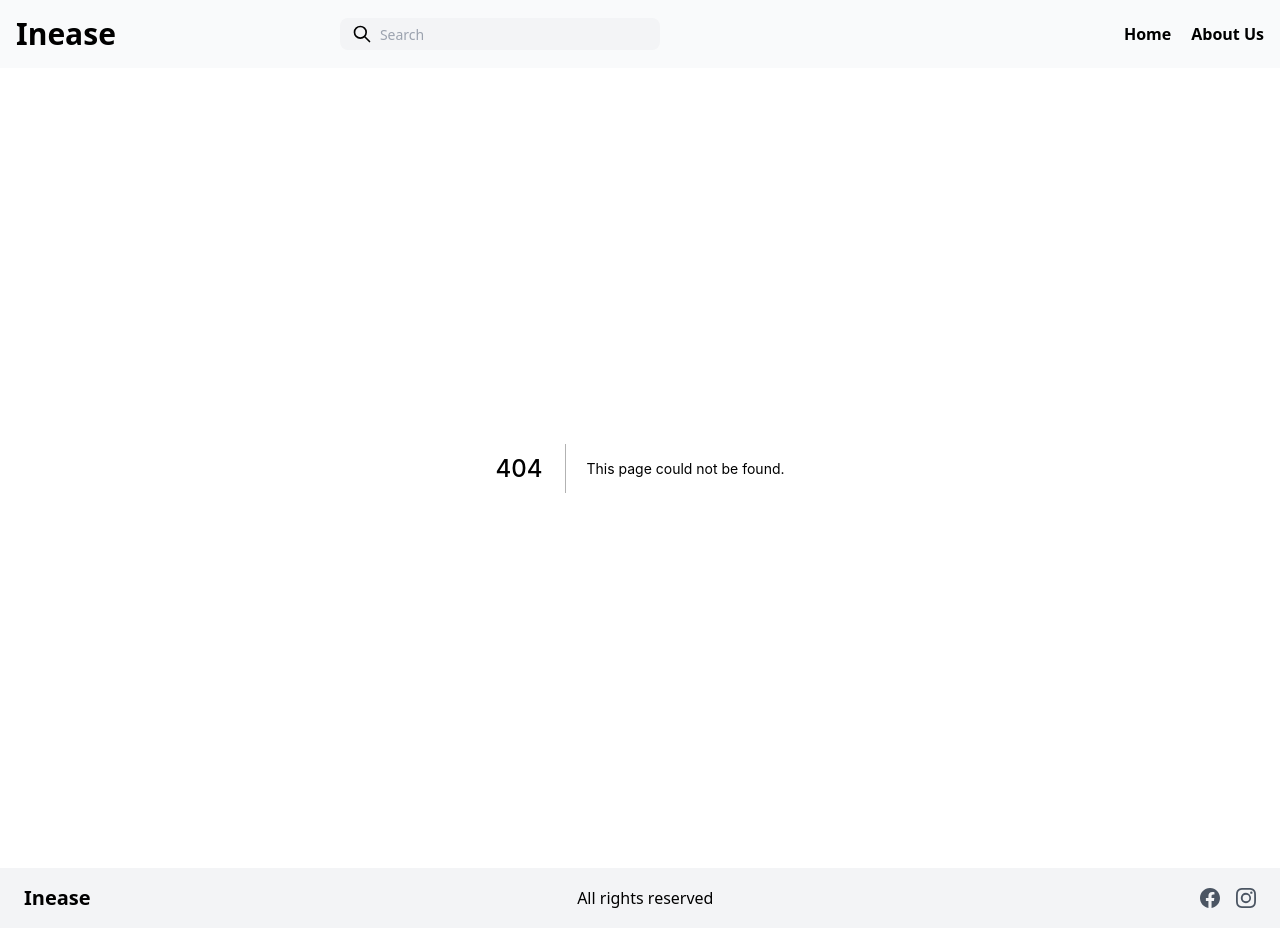
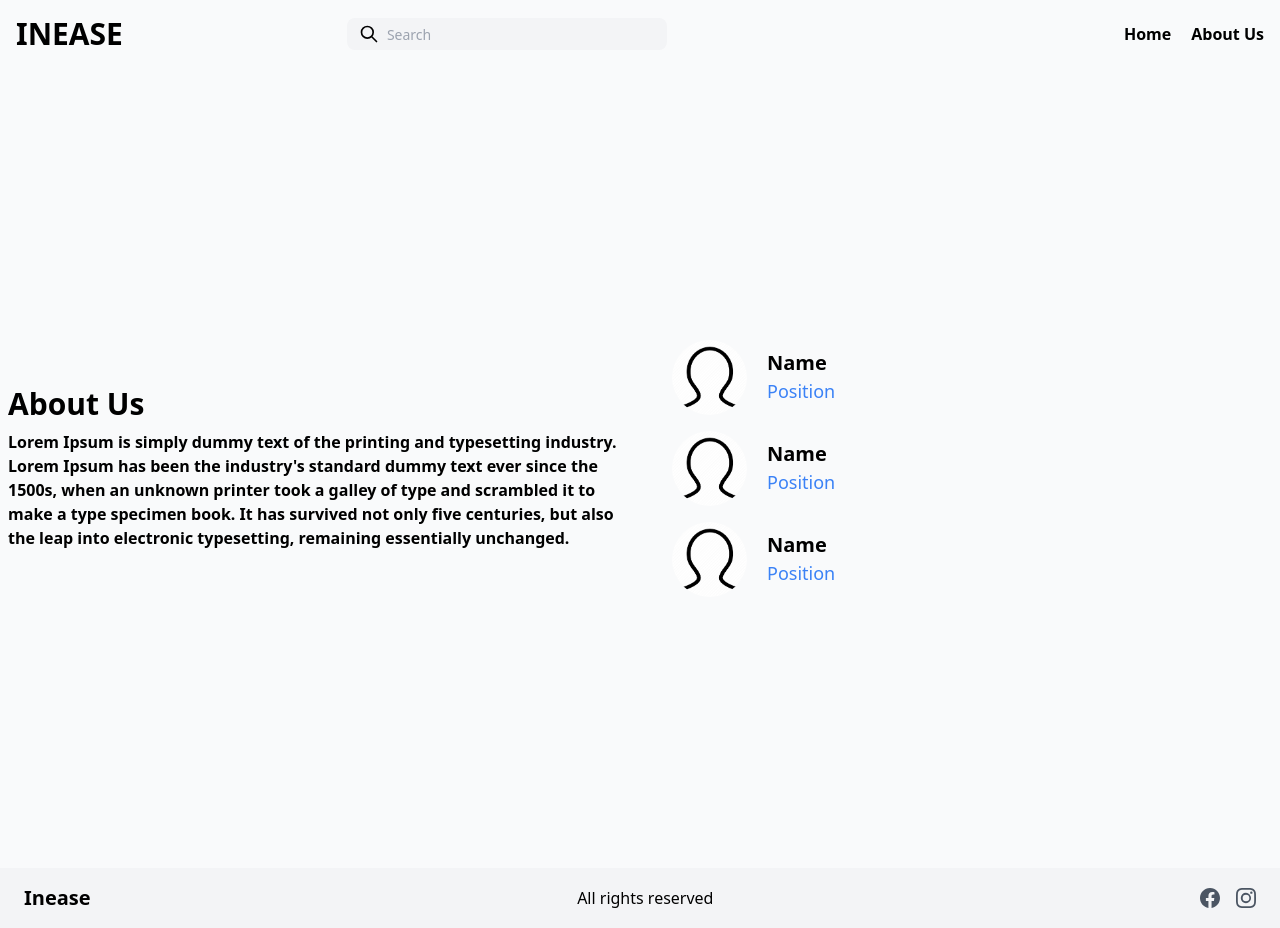
Before and after one commit to gmvivekanandan/inease, a Next.js app: page /aboutUs in a window 1280 px wide. Before the commit this address had no page. Built offline with nearby package versions, Linux system fonts and the light colour scheme.

Commit message:
added about us

```diff
--- a/components/navigation.js
+++ b/components/navigation.js
@@ -1,8 +1,10 @@
+import Link from "next/link";
+
 export default function Navigation() {
   return (
     <div className="p-4 flex flex-row bg-gray-50">
       <div className="flex-grow sm:flex-initial">
-        <h1 className="font-sans text-3xl font-bold">Inease</h1>
+        <h1 className="font-sans text-3xl font-bold">INEASE</h1>
       </div>
       <div className="rounded-3xl p-2.5 bg-gray-100 sm:hidden">
         <svg
@@ -47,12 +49,16 @@ export default function Navigation() {
         </div>
       </div>
       <div className="hidden md:flex flex-grow justify-end items-center ">
+        <Link href="/">
           <a className="mr-5 font-semibold hover:text-blue-600" href="#">
             Home
           </a>
+        </Link>
+        <Link href="/aboutUs">
           <a className="font-semibold hover:text-blue-600" href="#">
             About Us
           </a>
+        </Link>
       </div>
     </div>
   );
--- /dev/null
+++ b/pages/aboutUs.js
@@ -0,0 +1,61 @@
+import Image from "next/image";
+
+export default function AboutUS() {
+  return (
+    <div className="grid grid-cols-2 h-screen bg-gray-50">
+      <div className="flex col-span-2 sm:col-span-1">
+        <div className="flex flex-col px-2 justify-center flex-grow">
+          <h1 className="font-bold text-3xl mb-2">About Us</h1>
+          <h2 className="font-semibold text-base">
+            Lorem Ipsum is simply dummy text of the printing and typesetting
+            industry. Lorem Ipsum has been the industry's standard dummy text
+            ever since the 1500s, when an unknown printer took a galley of type
+            and scrambled it to make a type specimen book. It has survived not
+            only five centuries, but also the leap into electronic typesetting,
+            remaining essentially unchanged.
+          </h2>
+        </div>
+      </div>
+      <div className="flex col-span-2 sm:col-span-1">
+        <div className="flex flex-col flex-grow flex-wrap justify-center ml-6">
+          <div className="p-2 flex flex-row">
+            <Image
+              src="/images.png"
+              width={75}
+              height={75}
+              className="rounded-full"
+            />
+            <div className="flex flex-col justify-center ml-5">
+              <h2 className="text-xl font-bold">Name</h2>
+              <h2 className="text-lg font-medium text-blue-500">Position</h2>
+            </div>
+          </div>
+          <div className="p-2 flex flex-row">
+            <Image
+              src="/images.png"
+              width={75}
+              height={75}
+              className="rounded-full"
+            />
+            <div className="flex flex-col justify-center ml-5">
+              <h2 className="text-xl font-bold">Name</h2>
+              <h2 className="text-lg font-medium text-blue-500">Position</h2>
+            </div>
+          </div>
+          <div className="p-2 flex flex-row">
+            <Image
+              src="/images.png"
+              width={75}
+              height={75}
+              className="rounded-full"
+            />
+            <div className="flex flex-col justify-center ml-5">
+              <h2 className="text-xl font-bold">Name</h2>
+              <h2 className="text-lg font-medium text-blue-500">Position</h2>
+            </div>
+          </div>
+        </div>
+      </div>
+    </div>
+  );
+}
```
Also changed, not shown: public/images.png (added). Lines whose indentation alone changed are shown as unchanged.
